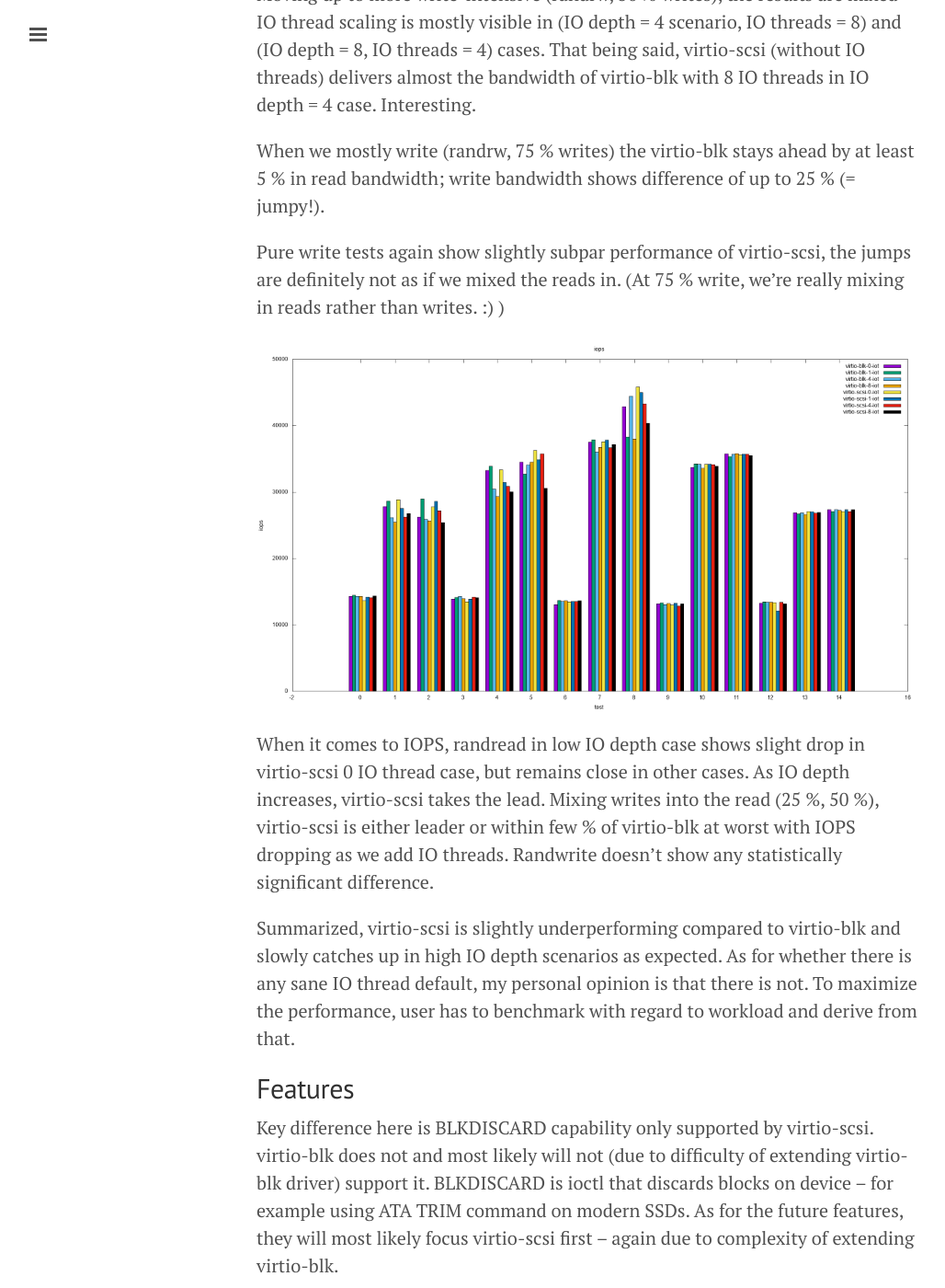
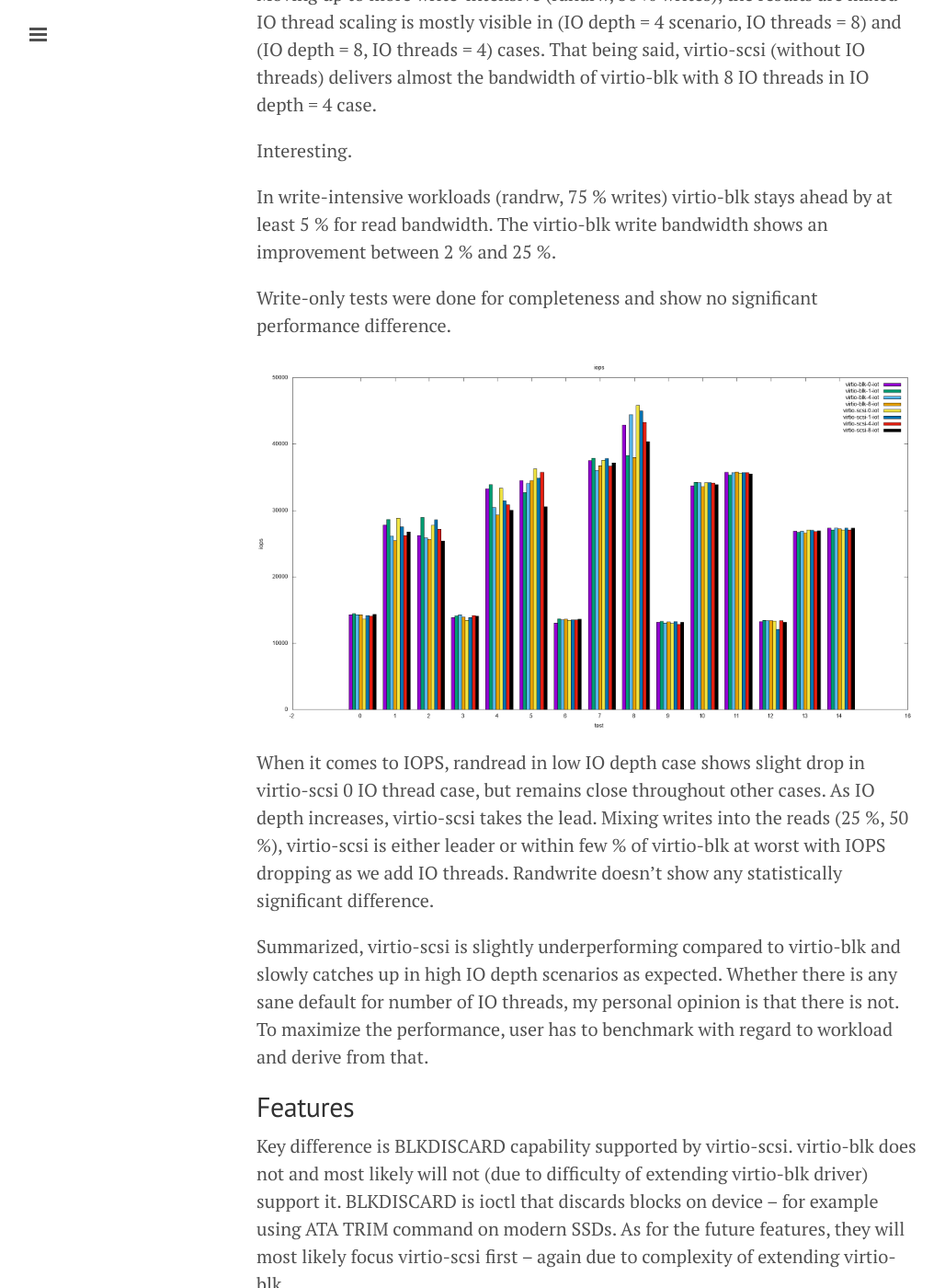
Before and after one commit to mpolednik/mpolednik.github.io, a Jekyll site: the page built from _posts/2017-01-05-virtio-blk-vs-virtio-scsi.md, in a window 1280 px wide and 1400 px high, scrolled down 5084 px. Shown: the whole window at 92% size, without its empty margins (1-1029 px from the left). Built offline with Jekyll 4.4.1, drawn with Linux system fonts in a browser that asks for light colours; formulas are drawn with MathJax 3; comment, search, counter and statistics services are not loaded; some of the changed text lies outside the part shown.

Commit message:
Blk X scsi article fixes, rephrased few things

```diff
--- a/_includes/mathjax.html
+++ b/_includes/mathjax.html
@@ -12,4 +12,4 @@
     }
   });
 </script>
-<script type="text/javascript" src="http://cdn.mathjax.org/mathjax/latest/MathJax.js?config=TeX-AMS-MML_HTMLorMML"></script>
+<script type="text/javascript" src="//cdn.mathjax.org/mathjax/latest/MathJax.js?config=TeX-AMS-MML_HTMLorMML"></script>
--- a/_posts/2017-01-05-virtio-blk-vs-virtio-scsi.md
+++ b/_posts/2017-01-05-virtio-blk-vs-virtio-scsi.md
@@ -30,7 +30,7 @@ This is where things get interesting. Major user facing difference is actual dev
 
 ## Maximum Number of Devices
 
-virtio-blk links PCI and storage devices in 1:1 relationship, or in other words -- each disk is accompanied by PCI device. The PCI bus is limited to 32 devices. Based on these facts<sup>[5]</sup>, we can define the maximum number of virtio-blk devices as (32 - #ovirt_default_devices) where #ovirt_default_devices are superset of QEMU default devices. Using 4.2 master branch of oVirt, we have 11 PCI devices by default (12 if virtio-scsi disk is used). Using the equation, we get $32 - 11 = 21$ available virtio-blk slots.
+virtio-blk links PCI and storage devices in a 1:1 relationship, or in other words -- each disk is accompanied by a PCI device. The PCI bus is limited to 32 devices. Based on these facts<sup>[5]</sup>, we can define the maximum number of virtio-blk devices as (32 - #ovirt_default_devices) where #ovirt_default_devices are superset of QEMU default devices. Using 4.2 master branch of oVirt, we have 11 PCI devices by default (12 if virtio-scsi disk is used). Using the equation, we get $32 - 11 = 21$ available virtio-blk slots.
 
 virtio-scsi also has limited total number of available drives. The virtio-scsi controller can have up to 256 "targets", and each target can have up to 16,384 "LUNs" -- or what we consider drives. The theoretical limit is therefore 4194304 LUNs per controller. Browsing through kernel history, the limit was once set to $26 + 26 ^ 2 + 26 ^ 3 = 18278$ LUNs, but the limitation has been lifted<sup>[6]</sup>. The question "how many LUNs really are supported" is left as an exercise. :)
 
@@ -110,25 +110,27 @@ The tests are in following order:
 {% include image.html name="combined-read.png" width="100%" %}
 {% include image.html name="combined-write.png" width="100%" %}
 
-The read performance for first 3 (randread) tests is slightly in favor of virtio-blk. In low IO depth scenario without IO threads, virtio-scsi seems to deliver only ~75 % of virtio-blk read performance. As IO depth increases, virtio-scsi without IO threads delivers slightly broader read bandwidth. On the other hand, virtio-blk seems to scale well with IO threads in scenarios where IO depth = 4 and IO depth = 8.
+The read performance for the first 3 (randread) tests is slightly in favor of virtio-blk. In the low IO depth scenario without IO threads, virtio-scsi seems to deliver only ~75 % of the virtio-blk read performance. As the IO depth increases, virtio-scsi without IO threads delivers slightly broader read bandwidth. On the other hand, virtio-blk seems to scale well with IO threads in scenarios where IO depth is 4 and 8.
 
-In the next 3 (randrw, 25 % writes) tests, virtio-blk stays ahead even in higher IO depth scenarios in read performance and slightly ahead in write performance. Clear winner.
+In the next 3 (randrw, 25 % writes) tests, virtio-blk stays ahead even in higher IO depth scenarios with a higher read performance and just a slightly higher write performance.
 
-Moving up to more write-intensive (randrw, 50 % writes), the results are mixed -- IO thread scaling is mostly visible in (IO depth = 4 scenario, IO threads = 8) and (IO depth = 8, IO threads = 4) cases. That being said, virtio-scsi (without IO threads) delivers almost the bandwidth of virtio-blk with 8 IO threads in IO depth = 4 case. Interesting.
+Moving up to more write-intensive (randrw, 50 % writes), the results are mixed -- IO thread scaling is mostly visible in (IO depth = 4 scenario, IO threads = 8) and (IO depth = 8, IO threads = 4) cases. That being said, virtio-scsi (without IO threads) delivers almost the bandwidth of virtio-blk with 8 IO threads in IO depth = 4 case.
 
-When we mostly write (randrw, 75 % writes) the virtio-blk stays ahead by at least 5 % in read bandwidth; write bandwidth shows difference of up to 25 % (= jumpy!).
+Interesting.
 
-Pure write tests again show slightly subpar performance of virtio-scsi, the jumps are definitely not as if we mixed the reads in. (At 75 % write, we're really mixing in reads rather than writes. :) )
+In write-intensive workloads (randrw, 75 % writes) virtio-blk stays ahead by at least 5 % for read bandwidth. The virtio-blk write bandwidth shows an improvement between 2 % and 25 %.
+
+Write-only tests were done for completeness and show no significant performance difference.
 
 {% include image.html name="combined-iops.png" width="100%" %}
 
-When it comes to IOPS, randread in low IO depth case shows slight drop in virtio-scsi 0 IO thread case, but remains close in other cases. As IO depth increases, virtio-scsi takes the lead. Mixing writes into the read (25 %, 50 %), virtio-scsi is either leader or within few % of virtio-blk at worst with IOPS dropping as we add IO threads. Randwrite doesn't show any statistically significant difference.
+When it comes to IOPS, randread in low IO depth case shows slight drop in virtio-scsi 0 IO thread case, but remains close throughout other cases. As IO depth increases, virtio-scsi takes the lead. Mixing writes into the reads (25 %, 50 %), virtio-scsi is either leader or within few % of virtio-blk at worst with IOPS dropping as we add IO threads. Randwrite doesn't show any statistically significant difference.
 
-Summarized, virtio-scsi is slightly underperforming compared to virtio-blk and slowly catches up in high IO depth scenarios as expected. As for whether there is any sane IO thread default, my personal opinion is that there is not. To maximize the performance, user has to benchmark with regard to workload and derive from that.
+Summarized, virtio-scsi is slightly underperforming compared to virtio-blk and slowly catches up in high IO depth scenarios as expected. Whether there is any sane default for number of IO threads, my personal opinion is that there is not. To maximize the performance, user has to benchmark with regard to workload and derive from that.
 
 ## Features
 
-Key difference here is BLKDISCARD capability only supported by virtio-scsi. virtio-blk does not and most likely will not (due to difficulty of extending virtio-blk driver) support it. BLKDISCARD is ioctl that discards blocks on device -- for example using ATA TRIM command on modern SSDs. As for the future features, they will most likely focus virtio-scsi first -- again due to complexity of extending virtio-blk.
+Key difference is BLKDISCARD capability supported by virtio-scsi. virtio-blk does not and most likely will not (due to difficulty of extending virtio-blk driver) support it. BLKDISCARD is ioctl that discards blocks on device -- for example using ATA TRIM command on modern SSDs. As for the future features, they will most likely focus virtio-scsi first -- again due to complexity of extending virtio-blk.
 
 ## Conclusions
 
```
Also changed, not shown: other parts of _posts/2017-01-05-virtio-blk-vs-virtio-scsi.md (+1 -1 lines).
